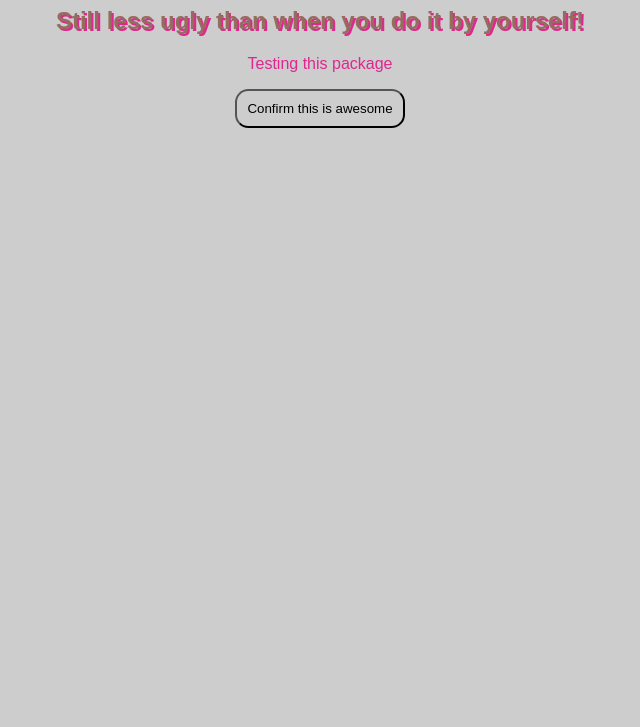
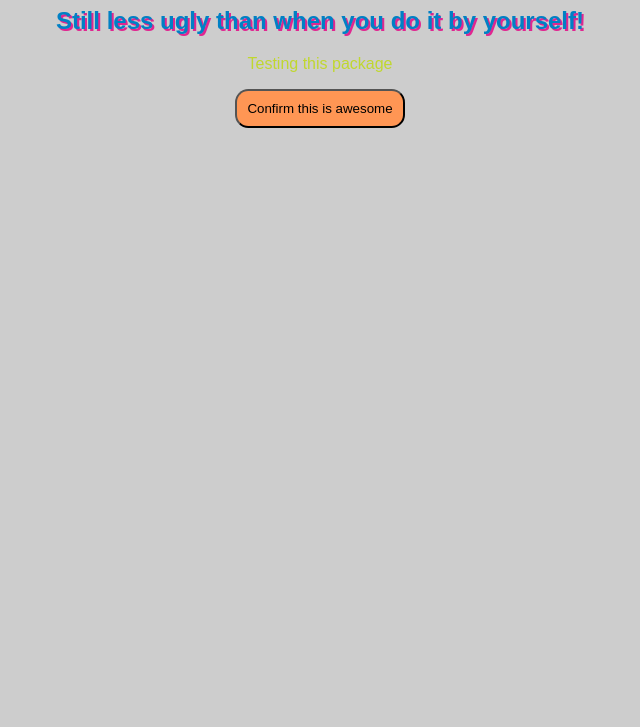
Before and after one commit to andre-lima/Smart-Colors, a website: page demo/index.html in a window 1280 px wide. Shown: the part 73-800 px from the top of the page, without its empty margins (320-960 px from the left). Drawn offline with nearby package versions, Linux system fonts and the light colour scheme; files that its build step writes are made by us from their sources.

Commit message:
Adding chalk to handle colors

```diff
--- a/demo/colors.scss
+++ b/demo/colors.scss
@@ -1,9 +1,9 @@
 $color_background : #CDCDCD;  // disable smart-colors
-$color_h1 : #E02690;
-$color-h2: #936D5E;
-$colorText :#E02690;
-$color_interactive : #CDCDCD;
-$color_active : #E02690;
+$color_h1 : #424342;
+$color-h2: #0080C5;
+$colorText :#C0D72F;
+$color_interactive : #FF9654;
+$color_active : #FF5468;
 $color_important : #E02690;     //disable smart-colors
 
 //Shouldn't be replaced since it fails the Regex test
--- a/package.json
+++ b/package.json
@@ -17,11 +17,10 @@
   "license": "MIT",
   "dependencies": {
     "axios": "^0.16.2",
+    "chalk": "^2.0.1",
     "commander": "^2.9.0",
     "fs-extra": "^3.0.1",
-    "replacestream": "^4.0.2",
-    "supports-color": "^3.2.3",
-    "terminal-kit": "^1.10.2"
+    "replacestream": "^4.0.2"
   },
   "devDependencies": {
     "babel-preset-es2015": "^6.24.1",
--- a/src/printPalette.js
+++ b/src/printPalette.js
@@ -1,26 +1,31 @@
-import supportsColor from 'supports-color';
-import { terminal as term } from 'terminal-kit';
+import chalk from 'chalk';
 
 function printPalette(colors, url) {
   // Won't display palette if terminal doesn't support colors
-  if (!supportsColor) {
+  if (chalk.level === 0) {
     return;
   }
 
+  console.log(chalk`{underline                                                                                                           }`);
+  console.log(chalk`{blueBright                                                                                            >> SMART COLORS}`);
+
+  let colorNames = '';
+  let palette = '';
+  colors.forEach((color) => {
+    colorNames += `      ${color}      `;
+    palette += chalk`{bgHex(${color})                    }`;
+  });
+  palette += chalk`{reset }`;  //Resets colors to default values
+
+  console.log(colorNames);
+  console.log(palette);
+  console.log(`Link to this palette: ${url}`);
+
   // Will display warning if terminal doesn't support 24bit colors
-  const colorSupportWarning = supportsColor.has16m ? '' : 'Note: This palette is an approximation of the true colors displayed on you browser\n';
+  if(chalk.level <= 2)
+    console.log(chalk.dim('\nNote: This palette is an approximation of the true colors displayed on you browser'));
 
-  term.dim(colorSupportWarning);
-
-  colors.forEach((color) => {
-    term.bgColorRgbHex(color);
-    term.brightBlack.bold(`   ${color}   `);
-  });
-
-  term('\n');
-  term.bgDefaultColor();
-
-  term(`Link to this palette: ${url} \n\n`);
+  console.log(chalk`{underline                                                                                                           }`);
 }
 
 module.exports = printPalette;
```
Also changed, not shown: 1 other file.
